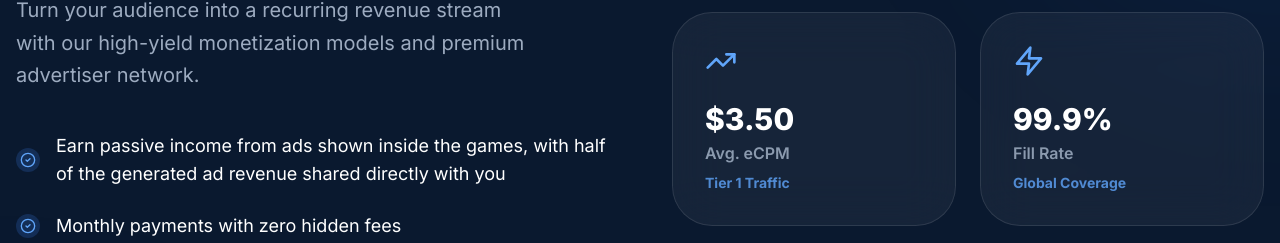
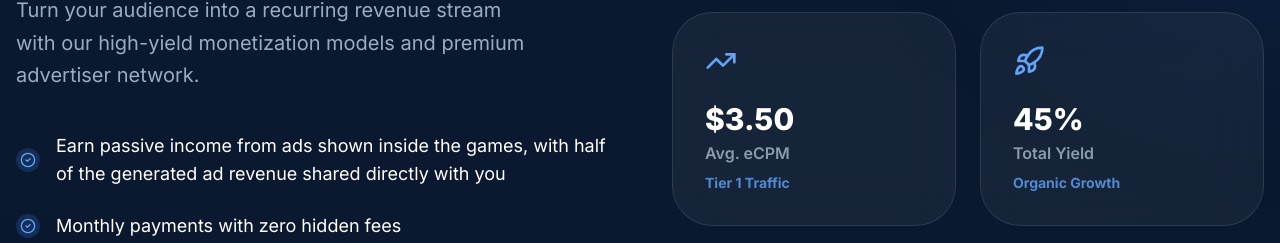
Before and after one commit to Ebook1564/portfoliowebsite-updated-new, a Next.js app: page / in a window 1280 px wide. Shown: the part 2362-2605 px from the top of the page. Built offline with nearby package versions, Linux system fonts and the light colour scheme.

Commit message:
modification on the yield value

```diff
--- a/app/page.tsx
+++ b/app/page.tsx
@@ -374,18 +374,18 @@ export default function Home() {
                   //   detail: "For Top Partners",
                   //   icon: CircleDollarSign
                   // },
+                  // {
+                  //   label: "Fill Rate",
+                  //   value: "99.9%",
+                  //   detail: "Global Coverage",
+                  //   icon: Zap
+                  // },
                   {
-                    label: "Fill Rate",
-                    value: "99.9%",
-                    detail: "Global Coverage",
-                    icon: Zap
-                  },
-                  // {
-                  //   label: "Total Yield",
-                  //   value: "+45%",
-                  //   detail: "Organic Growth",
-                  //   icon: Rocket
-                  // }
+                    label: "Total Yield",
+                    value: "45%",
+                    detail: "Organic Growth",
+                    icon: Rocket
+                  }
                 ].map((stat, i) => (
                   <motion.div
                     key={i}
```
